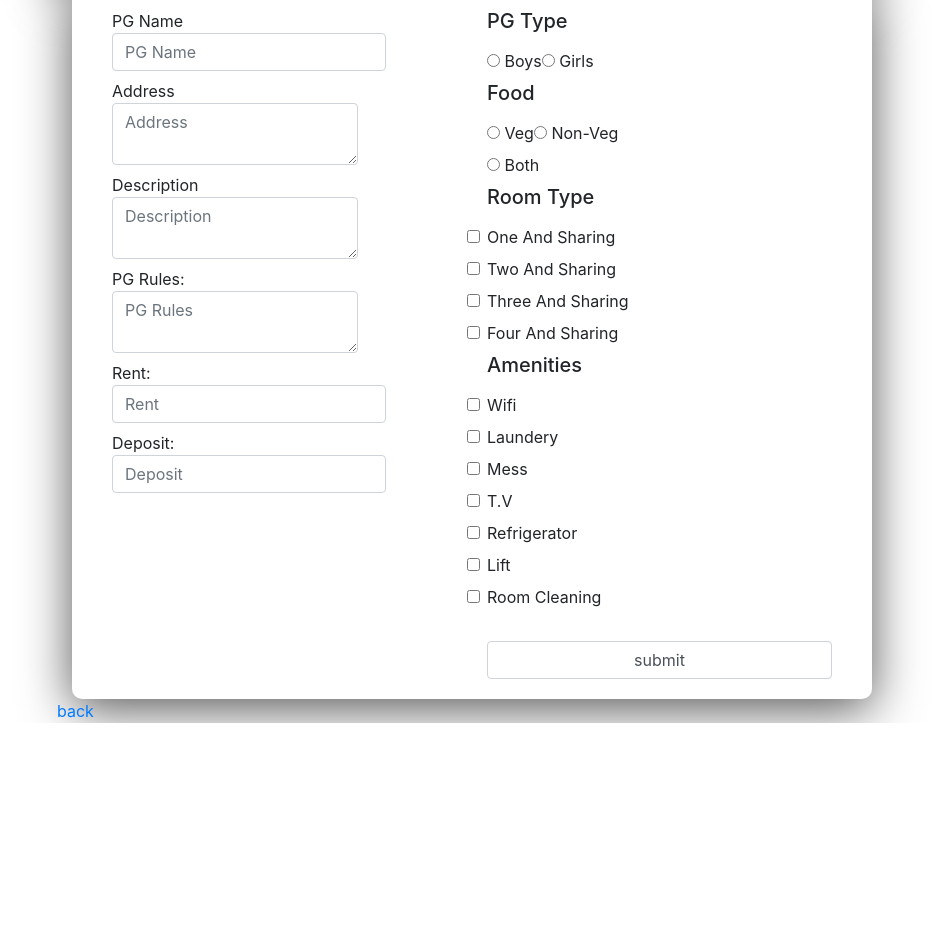
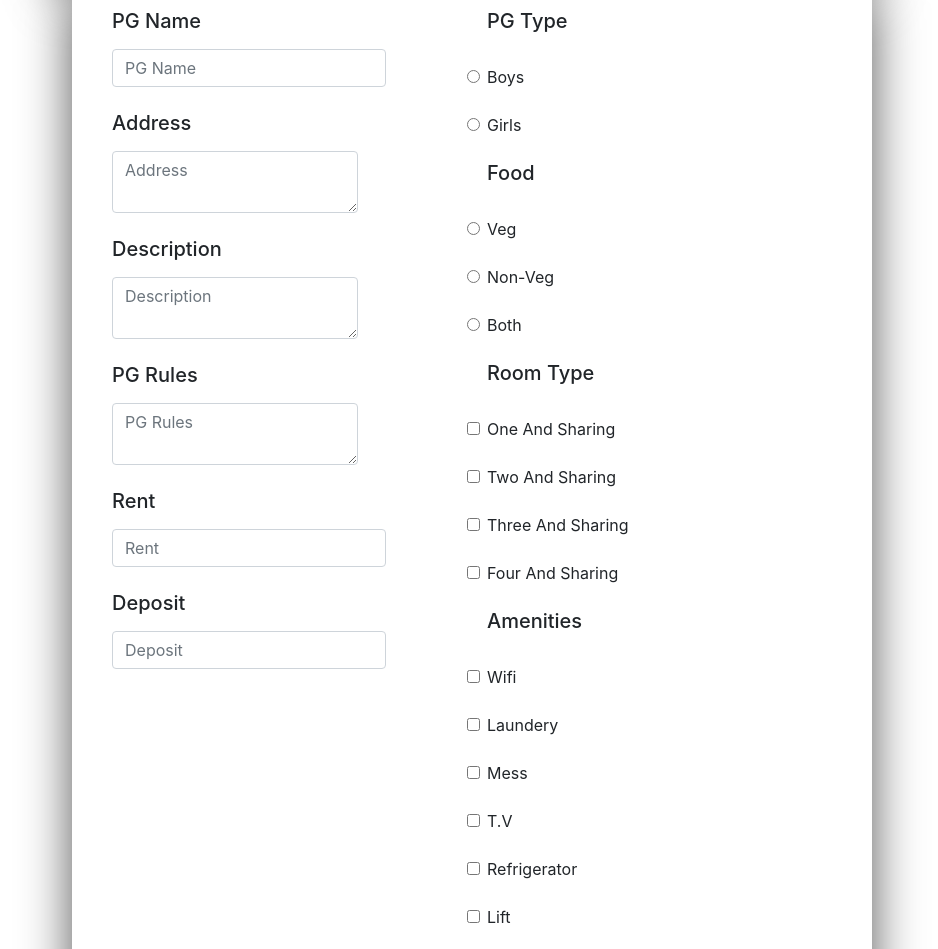
Before and after one commit to SachinNagalikar/pgfinder, a React (Create React App) app in the folder client/: page /pg/new in a window 1280 px wide. Shown: the part 163-1112 px from the top of the page, without its empty margins (28-966 px from the left). Before the commit the page ends 886 px from the top, so only its background shows below. Built offline with nearby package versions, Linux system fonts and the light colour scheme.

Commit message:
modified

```diff
--- a/client/src/component/pg/filter.js
+++ b/client/src/component/pg/filter.js
@@ -1,5 +1,5 @@
 import React from 'react'
-import { Button } from 'reactstrap'
+import { Button, Container, Row, Col, Form, FormGroup, Label, Input } from 'reactstrap'
 class FilterPg extends React.Component {
     constructor() {
         super()
@@ -58,33 +58,55 @@ class FilterPg extends React.Component {
     render() {
         return (
             <div className="form">
-                <form>
-                    <label>
-                        <h5>PG Type</h5>
-                    </label><br />
-                    <label>
-                        <input type="radio" id="Boys" checked={this.state.pgTypes.Boys} name="pgTypes" onChange={this.pgTypeChange.bind(this)} /> Boys
-                    </label><br />
-                    <label>
-                        <input type="radio" id="Girls" checked={this.state.pgTypes.Girls} name="pgTypes" onChange={this.pgTypeChange.bind(this)} /> Girls
-                    </label><br />
-                    <label>
-                        <h5>Room Type</h5>
-                    </label><br />
-                    <label>
-                        <input type="checkbox" id="singleSharing" checked={this.state.roomTypes.singleSharing.value} name="roomTypes" onChange={this.roomTypeChange.bind(this)} /> One And Sharing
-                    </label><br />
-                    <label>
-                        <input type="checkbox" id="twoSharing" checked={this.state.roomTypes.twoSharing.value} name="roomTypes" onChange={this.roomTypeChange.bind(this)} /> Two And Sharing
-                    </label><br />
-                    <label>
-                        <input type="checkbox" id="threeSharing" checked={this.state.roomTypes.threeSharing.value} name="roomTypes" onChange={this.roomTypeChange.bind(this)} /> Three And Sharing
-                    </label><br />
-                    <label>
-                        <input type="checkbox" id="fourSharing" checked={this.state.roomTypes.fourSharing.value} name="roomTypes" onChange={this.roomTypeChange.bind(this)} /> Four And Sharing
-                    </label><br />
-                    <Button type="button" onClick={this.reset.bind(this)}>Reset</Button>
-                </form>
+                <Form>
+                    <FormGroup>
+                        <Label>
+                            <h5>PG Type</h5>
+                        </Label>
+                    </FormGroup>
+                    <FormGroup>
+                        <Label>
+                            <Input type="radio" id="Boys" checked={this.state.pgTypes.Boys} name="pgTypes" onChange={this.pgTypeChange.bind(this)} /> Boys
+                        </Label>
+                    </FormGroup>
+                    <FormGroup>
+                        <Label>
+                            <Input type="radio" id="Girls" checked={this.state.pgTypes.Girls} name="pgTypes" onChange={this.pgTypeChange.bind(this)} /> Girls
+                        </Label>
+                    </FormGroup>
+                    <FormGroup>
+                        <Label>
+                            <h5>Room Type</h5>
+                        </Label>
+                    </FormGroup>
+                    <FormGroup>
+                        <Label>
+                            <Input type="checkbox" id="singleSharing" checked={this.state.roomTypes.singleSharing.value} name="roomTypes" onChange={this.roomTypeChange.bind(this)} /> One And Sharing
+                        </Label>
+                    </FormGroup>
+                    <FormGroup>
+                        <Label>
+                            <Input type="checkbox" id="twoSharing" checked={this.state.roomTypes.twoSharing.value} name="roomTypes" onChange={this.roomTypeChange.bind(this)} /> Two And Sharing
+                        </Label>
+                    </FormGroup>
+                    <FormGroup>
+                        <Label>
+                            <Input type="checkbox" id="threeSharing" checked={this.state.roomTypes.threeSharing.value} name="roomTypes" onChange={this.roomTypeChange.bind(this)} /> Three And Sharing
+                        </Label>
+                    </FormGroup>
+                    <FormGroup>
+                        <Label>
+                            <Input type="checkbox" id="fourSharing" checked={this.state.roomTypes.fourSharing.value} name="roomTypes" onChange={this.roomTypeChange.bind(this)} /> Four And Sharing
+                        </Label>
+                    </FormGroup>
+                </Form>
+                <Container>
+                    <Row>
+                        <Col sm="12" md={{ size: 6, offset: 3 }}>
+                            <Button type="button" onClick={this.reset.bind(this)}>Reset</Button>
+                        </Col>
+                    </Row>
+                </Container>
             </div>
         )
     }
--- a/client/src/component/pg/form.js
+++ b/client/src/component/pg/form.js
@@ -1,5 +1,5 @@
 import React from 'react'
-import { Form, Label, Input } from 'reactstrap'
+import { Form, Label, Input, FormGroup, Button, Container, Row, Col } from 'reactstrap'
 
 class PgForm extends React.Component {
     constructor(props) {
@@ -103,7 +103,6 @@ class PgForm extends React.Component {
 
     pgSubmitHandle = (e) => {
         e.preventDefault()
-
         const data = new FormData()
         data.append("pgName", this.state.pgName)
         data.append("roomTypes", this.state.roomTypes)
@@ -133,6 +132,7 @@ class PgForm extends React.Component {
         // }
         this.props.pgSubmitHandle(data)
     }
+
     render() {
         return (
             <div className="container">
@@ -140,105 +140,164 @@ class PgForm extends React.Component {
                     <Form onSubmit={this.pgSubmitHandle}>
                         <div className="row">
                             <div className="col-md-6">
+                                <FormGroup>
                                     <Label>
-                                    PG Name<br />
+                                        <Label><h5>PG Name</h5></Label>
                                         <Input type="text" value={this.state.pgName} onChange={this.pgNameChange} placeholder="PG Name" />
-                                </Label><br />
+                                    </Label>
+                                </FormGroup>
+                                <FormGroup>
                                     <Label>
-                                    Address<br />
+                                        <Label><h5>Address</h5></Label>
                                         <Input type="textarea" value={this.state.address} onChange={this.addressChange}
                                             placeholder="Address" />
-                                </Label><br />
+                                    </Label>
+                                </FormGroup>
+                                <FormGroup>
                                     <Label>
-                                    Description<br />
+                                        <Label><h5>Description</h5></Label>
                                         <Input type="textarea" value={this.state.description} onChange={this.descriptionChange} placeholder="Description" />
-                                </Label><br />
+                                    </Label>
+                                </FormGroup>
+                                <FormGroup>
                                     <Label>
-                                    PG Rules:<br />
+                                        <Label><h5>PG Rules</h5></Label>
                                         <Input type="textarea" value={this.state.rules} onChange={this.rulesChange} placeholder="PG Rules" />
-                                </Label><br />
+                                    </Label>
+                                </FormGroup>
+                                <FormGroup>
                                     <Label>
-                                    Rent:<br />
+                                        <Label><h5>Rent</h5></Label>
                                         <Input type="number" value={this.state.pgRent} onChange={this.rentChange}
                                             placeholder="Rent" />
-                                </Label><br />
+                                    </Label>
+                                </FormGroup>
+                                <FormGroup>
                                     <Label>
-                                    Deposit:<br />
+                                        <Label><h5>Deposit</h5></Label>
                                         <Input type="number" value={this.state.deposit} onChange={this.depositChange}
                                             placeholder="Deposit" />
-                                </Label><br />
+                                    </Label>
+                                </FormGroup>
                             </div>
                             <div className="col-md-6">
+                                <FormGroup>
                                     <Label>
                                         <h5> PG Type</h5>
-                                </Label><br />
+                                    </Label>
+                                </FormGroup>
+                                <FormGroup>
                                     <Label>
-                                    <input type="radio" value="Boys" checked={this.state.pgTypes.includes('Boys')} onChange={this.pgTypeChange} name="pgTypes" /> Boys
+                                        <Input type="radio" value="Boys" checked={this.state.pgTypes.includes('Boys')} onChange={this.pgTypeChange} name="pgTypes" /> Boys
                                     </Label>
+                                </FormGroup>
+                                <FormGroup>
                                     <Label>
-                                    <input type="radio" value="Girls" checked={this.state.pgTypes.includes('Girls')} onChange={this.pgTypeChange} name="pgTypes" />  Girls
-                                </Label><br />
+                                        <Input type="radio" value="Girls" checked={this.state.pgTypes.includes('Girls')} onChange={this.pgTypeChange} name="pgTypes" />  Girls
+                                    </Label>
+                                </FormGroup>
+                                <FormGroup>
                                     <Label>
                                         <h5>Food</h5>
-                                </Label><br />
+                                    </Label>
+                                </FormGroup>
+                                <FormGroup>
                                     <Label>
-                                    <input type="radio" value="Veg" checked={this.state.foods.includes('Veg')} onChange={this.foodChange} name="foods" />  Veg
+                                        <Input type="radio" value="Veg" checked={this.state.foods.includes('Veg')} onChange={this.foodChange} name="foods" />  Veg
                                     </Label>
+                                </FormGroup>
+                                <FormGroup>
                                     <Label>
-                                    <input type="radio" value="Non-veg" checked={this.state.foods.includes('Non-veg')} onChange={this.foodChange} name="foods" /> Non-Veg
-                                </Label><br />
+                                        <Input type="radio" value="Non-veg" checked={this.state.foods.includes('Non-veg')} onChange={this.foodChange} name="foods" /> Non-Veg
+                                    </Label>
+                                </FormGroup>
+                                <FormGroup>
                                     <Label>
-                                    <input type="radio" value="Both" checked={this.state.foods.includes('Both')} onChange={this.foodChange} name="foods" /> Both
-                                </Label><br />
+                                        <Input type="radio" value="Both" checked={this.state.foods.includes('Both')} onChange={this.foodChange} name="foods" /> Both
+                                    </Label>
+                                </FormGroup>
+                                <FormGroup>
                                     <Label>
                                         <h5>Room Type</h5>
-                                </Label><br />
+                                    </Label>
+                                </FormGroup>
+                                <FormGroup>
                                     <Label>
                                         <Input type="checkbox" value="One And Sharing" checked={this.state.roomTypes.includes('One And Sharing')} onChange={this.roomTypeChange} name="roomTypes" /> One And Sharing
-                                </Label><br />
+                                    </Label>
+                                </FormGroup>
+                                <FormGroup>
                                     <Label>
                                         <Input type="checkbox" value="Two And Sharing" checked={this.state.roomTypes.includes('Two And Sharing')} onChange={this.roomTypeChange} name="roomTypes" /> Two And Sharing
-                                </Label><br />
+                                    </Label>
+                                </FormGroup>
+                                <FormGroup>
                                     <Label>
                                         <Input type="checkbox" value="Three And Sharing" checked={this.state.roomTypes.includes('Three And Sharing')} onChange={this.roomTypeChange} name="roomTypes" /> Three And Sharing
-                                </Label><br />
+                                    </Label>
+                                </FormGroup>
+                                <FormGroup>
                                     <Label>
                                         <Input type="checkbox" value="Four And Sharing" checked={this.state.roomTypes.includes('Four And Sharing')} onChange={this.roomTypeChange} name="roomTypes" /> Four And Sharing
-                                </Label><br />
-
+                                    </Label>
+                                </FormGroup>
+                                <FormGroup>
                                     <Label>
                                         <h5>Amenities</h5>
-                                </Label><br />
+                                    </Label>
+                                </FormGroup>
+                                <FormGroup>
                                     <Label>
                                         <Input type="checkbox" value="Wifi" checked={this.state.amenities.includes('Wifi')} onChange={this.amenitiesChange} name="amenities" /> Wifi
-                                </Label><br />
+                                    </Label>
+                                </FormGroup>
+                                <FormGroup>
                                     <Label>
                                         <Input type="checkbox" value="Laundery" checked={this.state.amenities.includes('Laundery')} onChange={this.amenitiesChange} name="amenities" /> Laundery
-                                </Label><br />
+                                    </Label>
+                                </FormGroup>
+                                <FormGroup>
                                     <Label>
                                         <Input type="checkbox" value="Mess" checked={this.state.amenities.includes('Mess')} onChange={this.amenitiesChange} name="amenities" /> Mess
-                                </Label><br />
+                                    </Label>
+                                </FormGroup>
+                                <FormGroup>
                                     <Label>
                                         <Input type="checkbox" value="T.V" checked={this.state.amenities.includes('T.V')} onChange={this.amenitiesChange} name="amenities" /> T.V
-                                </Label><br />
+                                    </Label>
+                                </FormGroup>
+                                <FormGroup>
                                     <Label>
                                         <Input type="checkbox" value="Refrigerator" checked={this.state.amenities.includes('Refrigerator')} onChange={this.amenitiesChange} name="amenities" /> Refrigerator
-                                </Label><br />
+                                    </Label>
+                                </FormGroup>
+                                <FormGroup>
                                     <Label>
                                         <Input type="checkbox" value="Lift" checked={this.state.amenities.includes('Lift')} onChange={this.amenitiesChange} name="amenities" /> Lift
-                                </Label><br />
+                                    </Label>
+                                </FormGroup>
+                                <FormGroup>
                                     <Label>
                                         <Input type="checkbox" value="Room Cleaning" checked={this.state.amenities.includes('Room Cleaning')} onChange={this.amenitiesChange} name="amenities" /> Room Cleaning
-                                </Label><br />
+                                    </Label>
+                                </FormGroup>
+                                <FormGroup>
                                     {this.props.filename &&
                                         <Label>
                                             Image:<br />
                                             <Input type="file" multiple name="image" onChange={this.imageChange} />
                                         </Label>
-                                }<br />
-                                <Input type='submit' value='submit' />
+                                    }
+                                </FormGroup>
                             </div>
                         </div>
+                        <Container>
+                            <Row>
+                                <Col sm="12" md={{ size: 6, offset: 4 }}>
+                                    <Button>submit</Button>
+                                </Col>
+                            </Row>
+                        </Container>
                     </Form>
                 </div >
             </div >
--- a/client/src/users/login.js
+++ b/client/src/users/login.js
@@ -2,7 +2,7 @@ import React from 'react'
 import axios from '../component/config/axios'
 import { connect } from 'react-redux'
 import { setUser } from '../component/redux/actions/user'
-import { Button, Form, Label, Input, FormText } from 'reactstrap'
+import { Button, Form, Label, Input, FormText, FormGroup } from 'reactstrap'
 import { Redirect } from 'react-router-dom'
 import '../../src/App.css'
 
@@ -92,24 +92,26 @@ class Login extends React.Component {
             <div className="loginwrapper">
                 <div className="form-wrapper" >
                     <Form onSubmit={this.handleSubmit}>
-                        <h2>login</h2>
+                        <h2 style={{ textAlign: 'center' }}>login</h2>
+                        <FormGroup>
                             <Label>
-                            Email<br />
+                                <Label>Email</Label>
                                 <Input type="email" name="email" value={this.state.email} onChange={this.emailChange} placeholder="Email" />
-                        </Label><br />
                                 <FormText color="danger">{this.state.emailError}</FormText>
-                        <br />
+                            </Label>
+                        </FormGroup>
+                        <FormGroup>
                             <Label>
-                            Password<br />
+                                <Label>Password</Label>
                                 <Input type={this.state.hidden ? "password" : "text"} value={this.state.password} onChange={this.passwordChange} placeholder="Password" />
+                                <FormText color="danger">{this.state.passwordError}</FormText>
                                 <Button onClick={this.toggleShow}>Show/Hide</Button>
-                        </Label><br />
-                        <FormText color="danger">{this.state.passwordError}</FormText> <br />
-                        <br />
+                            </Label>
+                        </FormGroup>
                         <Button type="submit" value="submit" color="primary">submit</Button>
                     </Form>
-                </div>
-            </div>
+                </div >
+            </div >
 
         )
     }
```
Lines whose indentation alone changed are shown as unchanged.
